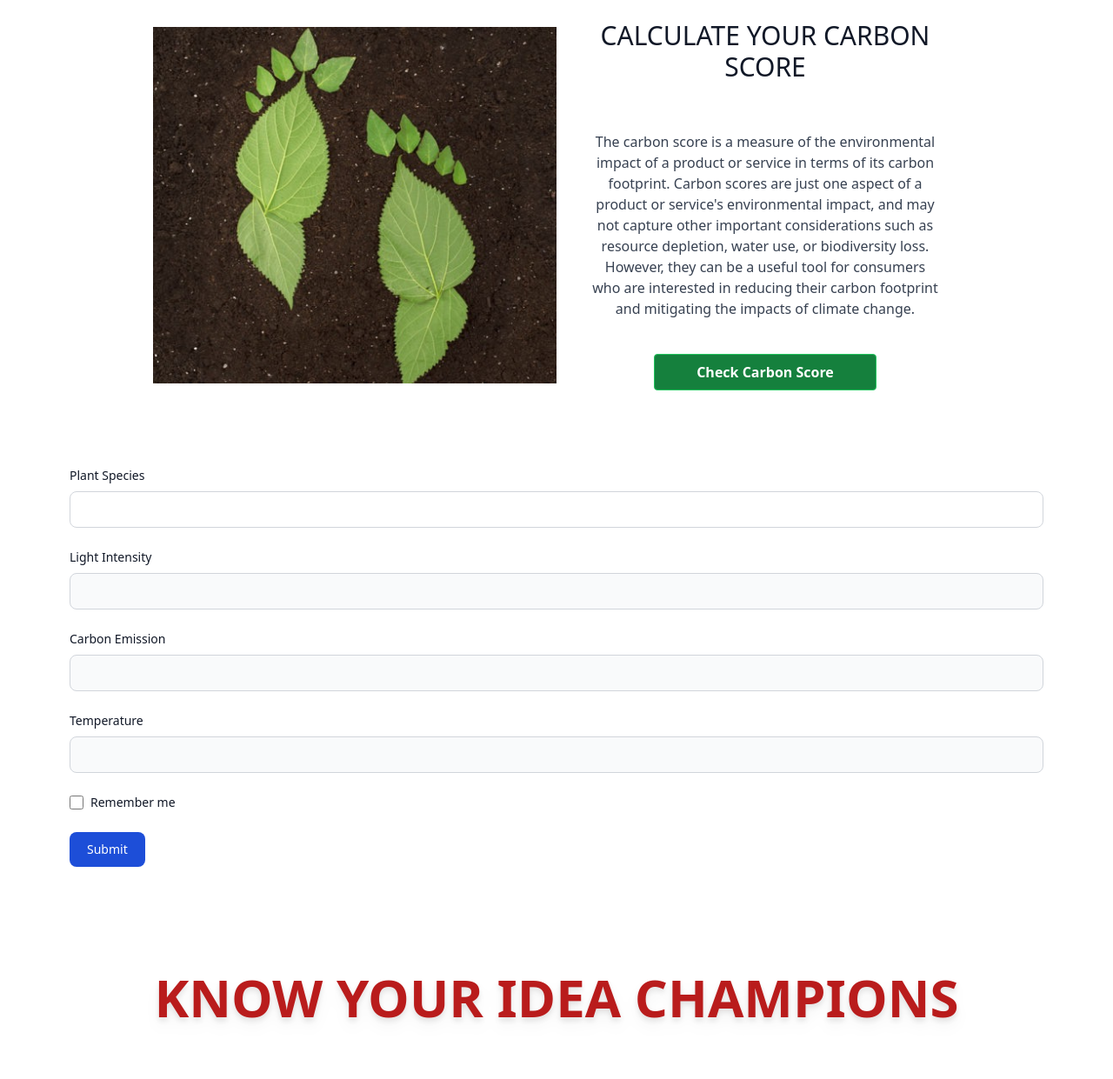
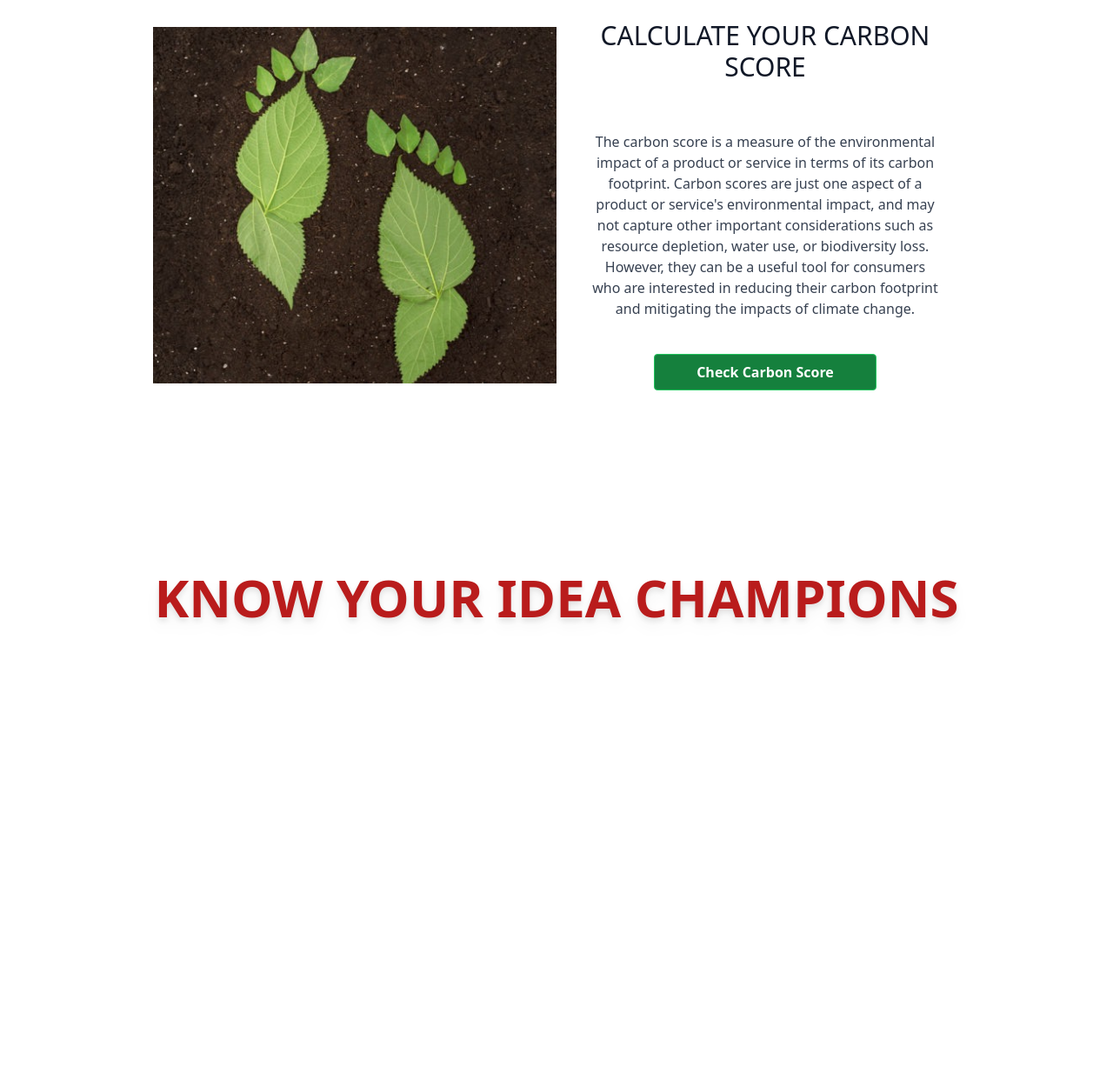
Before and after one commit to omkar3602/carbon-score-predictor, a Django app: page / in a window 1280 px wide. Shown: the part 729-1970 px from the top of the page at 87% size. After the commit the page ends 1445 px from the top, so only its background shows below. Run offline with Django 3.2, Linux system fonts and the light colour scheme; some libraries are stand-ins or nearby versions.

Commit message:
update index.html

```diff
--- a/mainapp/templates/mainapp/index.html
+++ b/mainapp/templates/mainapp/index.html
@@ -45,36 +45,6 @@
 
   </div>
 
-  <div class="mx-20">
-
-  <form>
-    <div class="mb-6">
-      <label for="email" class="block mb-2 text-sm font-medium text-gray-900 ">Plant Species</label>
-      <input type="text" id="email" class=" border border-gray-300 text-gray-900 text-sm rounded-lg focus:ring-blue-500 focus:border-blue-500 block w-full p-2.5
-      dark:bg-gray-700 dark:border-gray-600 dark:placeholder-gray-400 dark:text-white dark:focus:ring-blue-500 dark:focus:border-blue-500" required>
-    </div>
-    <div class="mb-6">
-      <label for="password" class="block mb-2 text-sm font-medium text-gray-900 text-black">Light Intensity</label>
-      <input type="password" id="password" class="bg-gray-50 border border-gray-300 text-gray-900 text-sm rounded-lg focus:ring-blue-500 focus:border-blue-500 block w-full p-2.5 dark:bg-gray-700 dark:border-gray-600 dark:placeholder-gray-400 dark:text-white dark:focus:ring-blue-500 dark:focus:border-blue-500" required>
-    </div>
-    <div class="mb-6">
-        <label for="password" class="block mb-2 text-sm font-medium text-gray-900 text-black">Carbon Emission</label>
-        <input type="password" id="password" class="bg-gray-50 border border-gray-300 text-gray-900 text-sm rounded-lg focus:ring-blue-500 focus:border-blue-500 block w-full p-2.5 dark:bg-gray-700 dark:border-gray-600 dark:placeholder-gray-400 dark:text-white dark:focus:ring-blue-500 dark:focus:border-blue-500" required>
-      </div>
-      <div class="mb-6">
-        <label for="password" class="block mb-2 text-sm font-medium text-gray-900 text-black">Temperature</label>
-        <input type="password" id="password" class="bg-gray-50 border border-gray-300 text-gray-900 text-sm rounded-lg focus:ring-blue-500 focus:border-blue-500 block w-full p-2.5 dark:bg-gray-700 dark:border-gray-600 dark:placeholder-gray-400 dark:text-white dark:focus:ring-blue-500 dark:focus:border-blue-500" required>
-      </div>
-    <div class="flex items-start mb-6">
-      <div class="flex items-center h-5">
-        <input id="remember" type="checkbox" value="" class="w-4 h-4 border border-gray-300 rounded bg-gray-50 focus:ring-3 focus:ring-blue-300 dark:bg-gray-700 dark:border-gray-600 dark:focus:ring-blue-600 dark:ring-offset-gray-800 dark:focus:ring-offset-gray-800" required>
-      </div>
-      <label for="remember" class="ml-2 text-sm font-medium text-gray-900 dark:text-gray-300">Remember me</label>
-    </div>
-    <button type="submit" class="text-white bg-blue-700 hover:bg-blue-800 focus:ring-4 focus:outline-none focus:ring-blue-300 font-medium rounded-lg text-sm w-full sm:w-auto px-5 py-2.5 text-center dark:bg-blue-600 dark:hover:bg-blue-700 dark:focus:ring-blue-800">Submit</button>
-  </form>
-</div>
-
   <div id="IDEA_CHAMPIONS"  class="mt-28">
     <h3 class="text-center text-6xl mt-12 text-red-700 text-6xl font-bold py-2 drop-shadow-lg hover:underline-offset-8">
       KNOW YOUR IDEA CHAMPIONS </h3>
```
